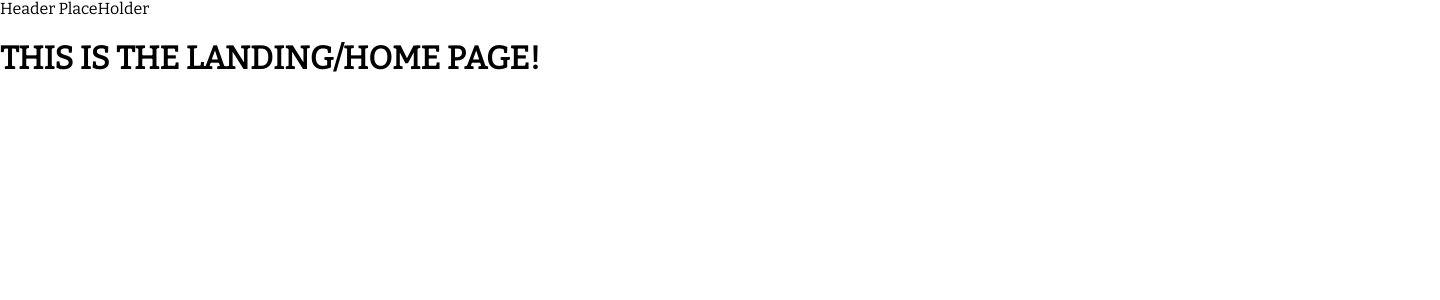
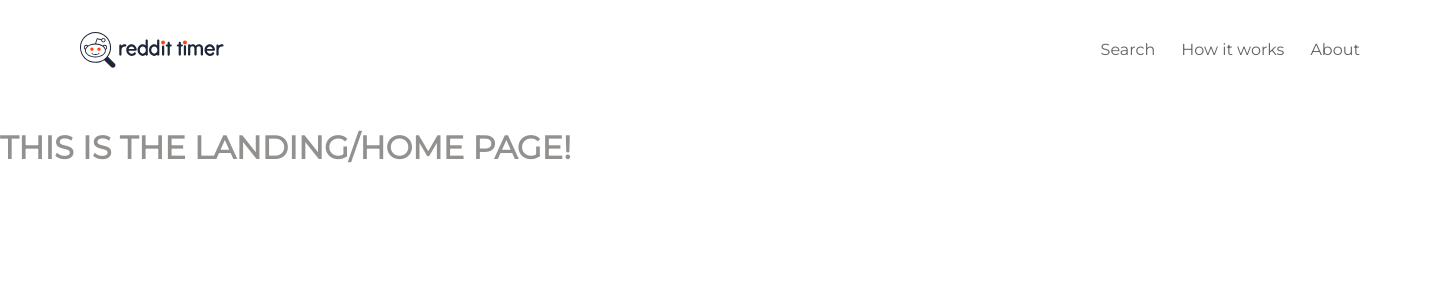
Before and after one commit to profydev/reddit-timer-MMathew93, a React (Create React App) app: page / in a window 1280 px wide. Shown: the top 300 px of the page, 1440 px wide, since content can reach past the window. Built offline with nearby package versions, Linux system fonts and the light colour scheme.

Commit message:
imported header logo, imported fonts, set links for navigation

```diff
--- a/src/Styling/App.css
+++ b/src/Styling/App.css
@@ -2,5 +2,8 @@
     padding: 0;
     margin: 0;
     box-sizing: border-box;
-    font-family: "Bitter", "Monsterrat", Arial, Helvetica, sans-serif;
+    font-family: 'Montserrat', sans-serif;
+    color: #93918f;
+    font-size: 16px;
+    line-height: 1.69;
 }
--- /dev/null
+++ b/src/Styling/Header.css
@@ -0,0 +1,20 @@
+header {
+    display: flex;
+    height: 100px;
+    left: 0px;
+    top: 0px;
+    width: 1440px;
+    padding: 0 80px;
+    justify-content: space-between;
+    align-items: center;
+}
+
+.Logo {
+    display: block;
+}
+
+.NavLinks {
+    margin-left: 26px;
+    text-decoration: none;
+    color: #636363;
+}
--- a/src/components/Header.js
+++ b/src/components/Header.js
@@ -1,10 +1,28 @@
 import React from 'react';
+import { Link } from 'react-router-dom';
+import Logo from '../images_and_logos/logo.svg';
+import '../Styling/Header.css';
 
 function Header() {
   return (
-    <header>
-      Header PlaceHolder
-    </header>
+    <>
+      <header>
+        <Link to="/">
+          <img className="Logo" src={Logo} alt="Reddit Timer Logo" />
+        </Link>
+        <nav>
+          <Link className="NavLinks" to="/search/javascript">
+            Search
+          </Link>
+          <Link className="NavLinks" to="/#how-it-works">
+            How it works
+          </Link>
+          <Link className="NavLinks" to="/#about">
+            About
+          </Link>
+        </nav>
+      </header>
+    </>
   );
 }
 
```
Also changed, not shown: src/images_and_logos/logo.svg (added).
